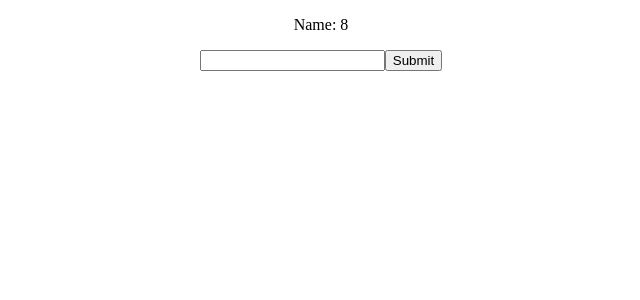
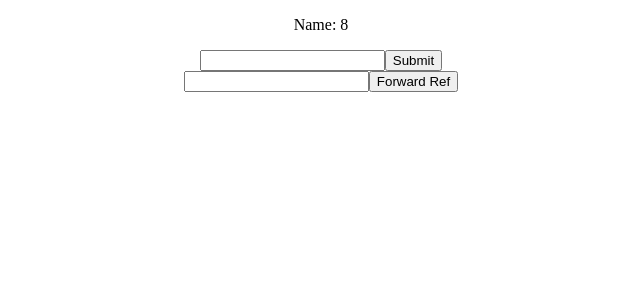
Before and after one commit to shuvoshaha/react-basis, a React (Create React App) app: page / in a window 1280 px wide. Shown: the top 300 px of the page, without its empty margins (319-959 px from the left). Built offline with nearby package versions, Linux system fonts and the light colour scheme.

Commit message:
Forward Ref Initialize

```diff
--- a/src/Component/Ref.jsx
+++ b/src/Component/Ref.jsx
@@ -1,16 +1,20 @@
-import React, { Component } from 'react'
+import React, { Component } from 'react';
+import RefForward from './RefForward'
 
 export default class Ref extends Component {
     constructor(){
         super();
         this.state = {
-            name: ''
+            name: '',
+            ref: ''
         }
          this.inputRef = React.createRef();
+         this.refForward = React.createRef();
 
     }
     componentDidMount(){
-        console.log(this.inputRef)
+        console.log(this.inputRef);
+        console.log(this.state.ref);
     }
     onChangeHandler(){
 
@@ -19,8 +23,11 @@ export default class Ref extends Component {
         return (
             <>
             <p>{this.state.name} </p>
+            <p> {this.state.ref} </p>
                <input className="text" type="text" ref={this.inputRef} onChange= {this.onChangeHandler} />
-               <button onClick={ () => this.setState({ name: this.inputRef.current.value }) } >Submit</button>
+               <button onClick={ () => this.setState({ name: this.inputRef.current.value }) } >Submit</button> { <br />}
+               <RefForward ref={this.refForward} />
+               <button onClick={() => this.setState({ ref: this.refForward.current.value })} >Forward Ref</button>
             </>
         )
     }
--- /dev/null
+++ b/src/Component/RefForward.jsx
@@ -0,0 +1,11 @@
+import React from 'react'
+
+const RefForward = React.forwardRef((props, ref) => {
+    return (
+        <>
+            <input type="text" ref= {ref} />
+        </>
+    )
+})
+
+export default RefForward;
```
